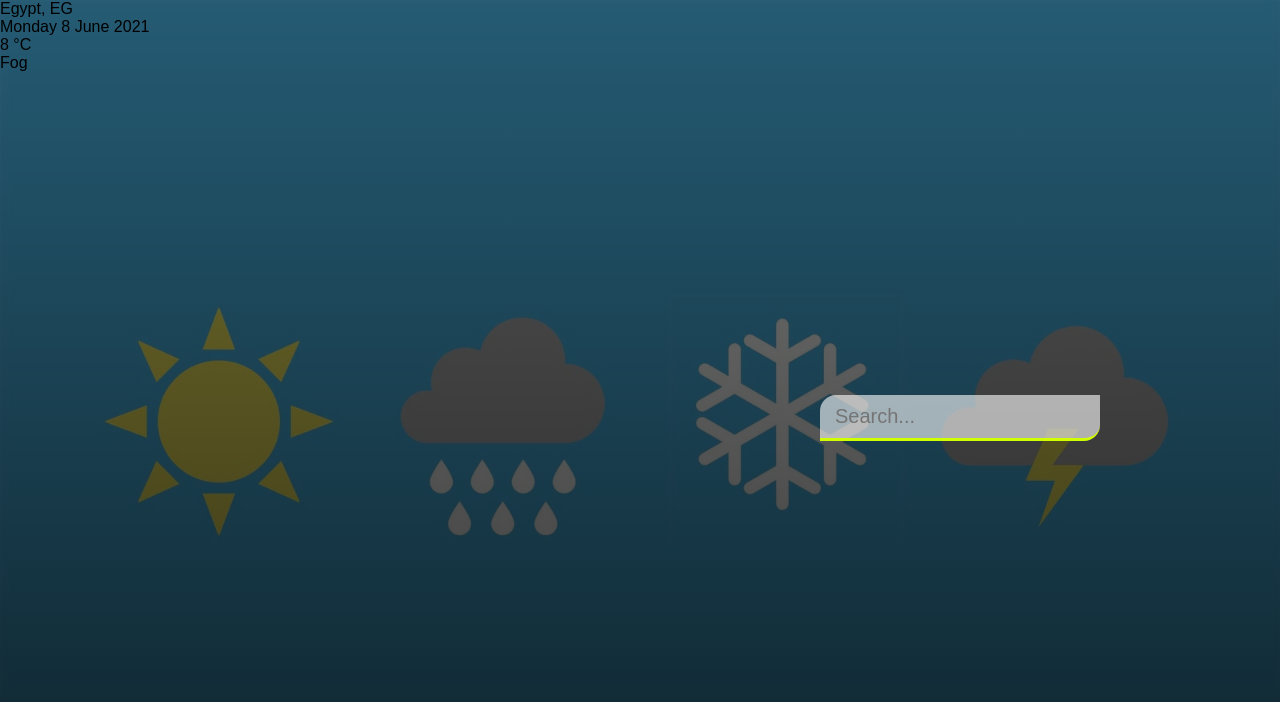
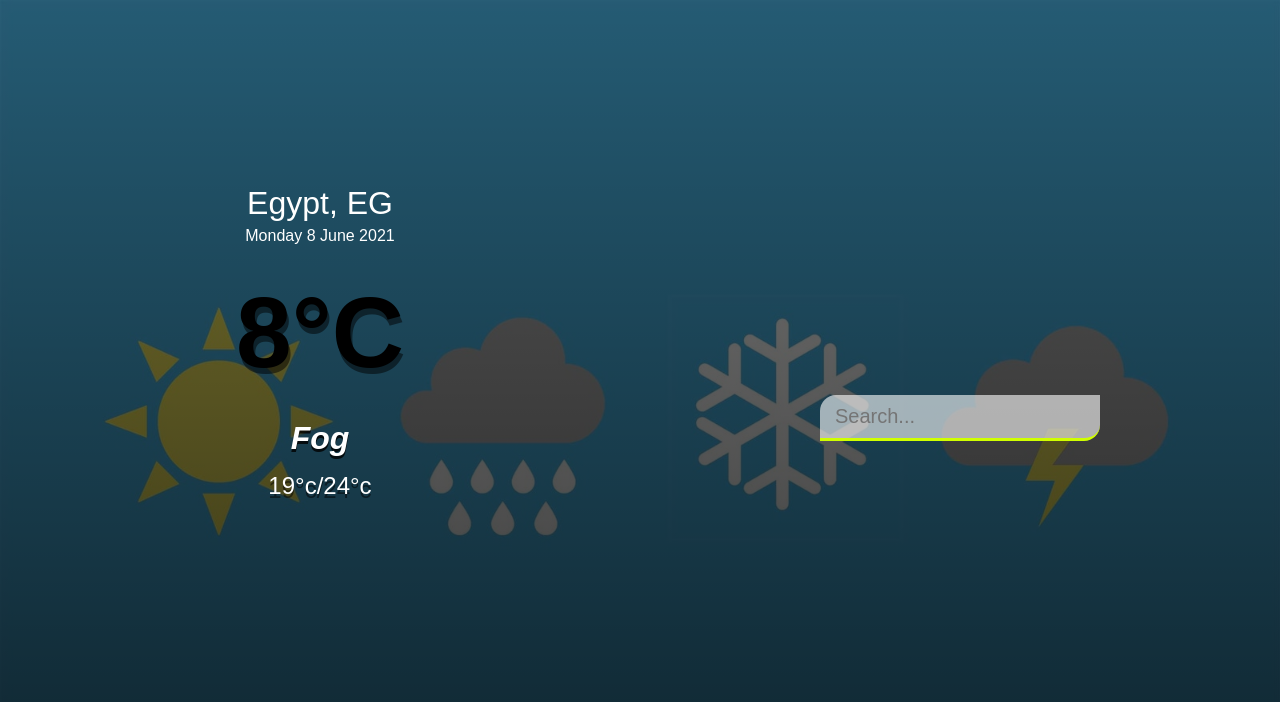
Before and after one commit to Muslihiddin/js-weather-app, a plain HTML site: page index.html in a window 1280 px wide. Drawn offline with Linux system fonts and the light colour scheme.

Commit message:
verstka tamam

```diff
--- a/index.html
+++ b/index.html
@@ -17,9 +17,9 @@
                 <div class="date">Monday 8 June 2021</div>
             </section>
             <div class="main-temp">
-                <div class="temp">8 <span>°C</span></div>
+                <div class="temp">8<span>°C</span></div>
                 <div class="weather">Fog</div>
-                <div class="high-low"></div>
+                <div class="high-low">19°c/24°c</div>
             </div>
         </main>
         <header>
--- a/style.css
+++ b/style.css
@@ -41,3 +41,52 @@ header input {
 header input:focus {
     background-color: rgba(255, 255, 255, 0.9);
 }
+
+main {
+    margin-top: 20vh;
+    padding: 25px 25px 50px;
+    display: flex;
+    flex-direction: column;
+    align-items: center;
+    text-align: center;
+}
+
+.location .city {
+    color: #fff;
+    font-size: 32px;
+    font-weight: 500;
+    margin-bottom: 5px;
+}
+
+.location .date {
+    color: #fff;
+    font-size: 16px;
+}
+
+.main-temp .temp {
+    color: fff;
+    font-size: 100px;
+    font-weight: 900;
+    margin: 30px 20px;
+    text-shadow: 2px 6px rgba(0, 0, 0, 0.5);
+}
+
+.main-temp .span {
+    font-weight: 500;
+}
+
+.main-temp .weather {
+    color: #fff;
+    font-size: 32px;
+    font-weight: 700;
+    font-style: italic;
+    margin-bottom: 15px;
+    text-shadow: 0 3px rgba(0, 0, 0, 0.8);
+}
+
+.main-temp .high-low {
+    color: #fff;
+    font-size: 24px;
+    font-weight: 500;
+    text-shadow: 0 4px rgba(0, 0, 0, 0.5);
+}
```
